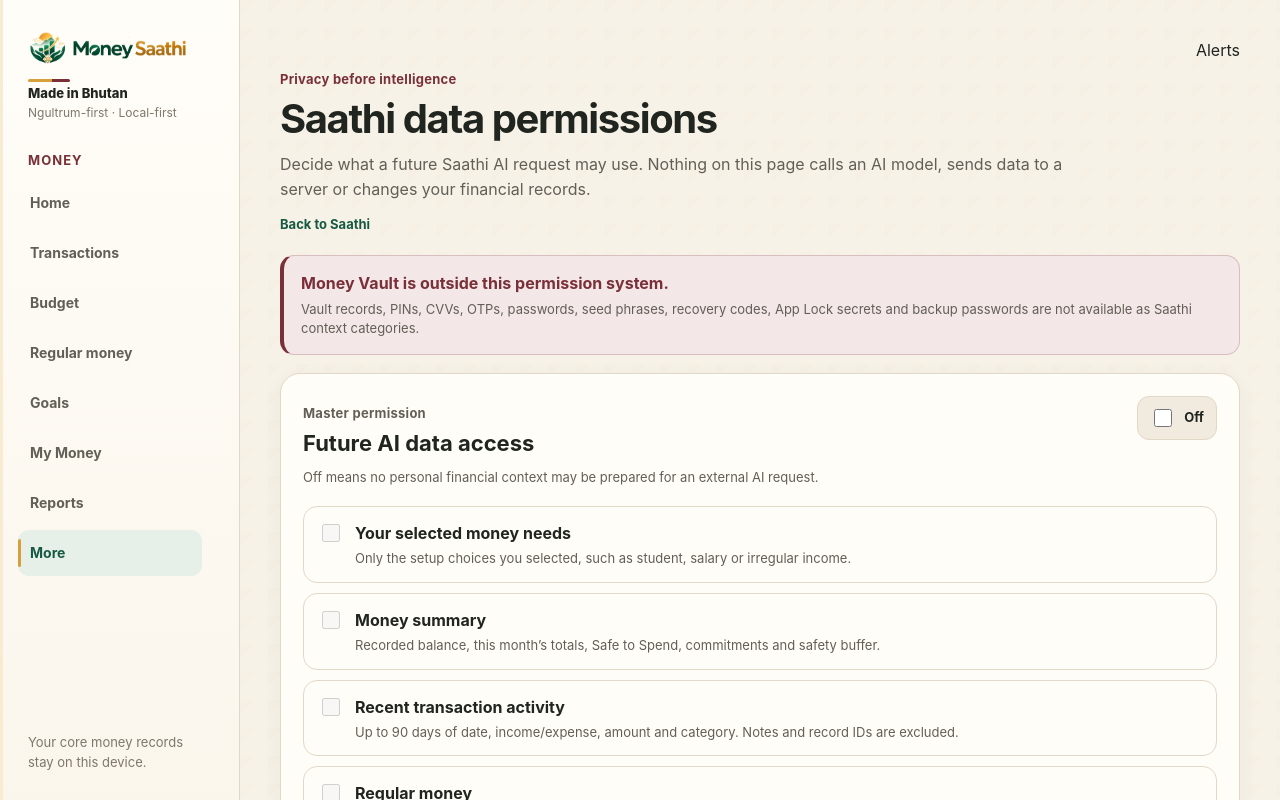
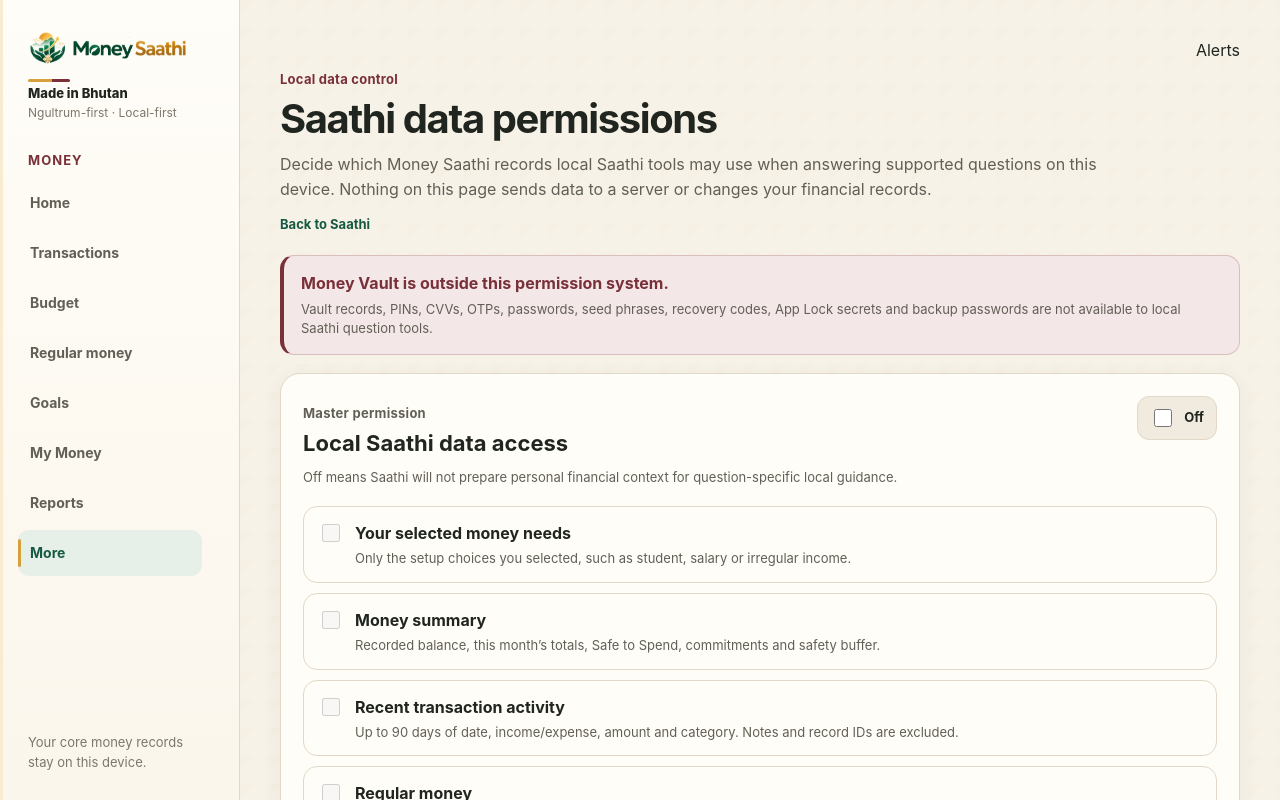
Before and after one commit to sambak07/money-saathi, a React (Vite) app: page /app/saathi/privacy in a window 1280 px wide. Shown: the top 800 px of the page. Built offline with nearby package versions, Linux system fonts and the light colour scheme.

Commit message:
fix: align Saathi with local-only strategy

```diff
--- a/src/pages/MorePage.tsx
+++ b/src/pages/MorePage.tsx
@@ -121,7 +121,7 @@
       {
         to: '/app/saathi/privacy',
         label: 'Saathi data permissions',
-        description: 'Control and preview what a future AI request may use.',
+        description: 'Control and preview what local Saathi question tools may use.',
       },
       {
         to: '/app/security',
--- a/src/pages/SaathiGuidePage.tsx
+++ b/src/pages/SaathiGuidePage.tsx
@@ -323,7 +323,7 @@
               to="/app/saathi/privacy"
               className="saathi-privacy-link"
             >
-              Review future AI data permissions
+              Review local Saathi data permissions
             </Link>
           </div>
         </section>
--- a/src/pages/SaathiPrivacyPage.tsx
+++ b/src/pages/SaathiPrivacyPage.tsx
@@ -354,7 +354,7 @@
     setMessage(
       permissions.enabled
         ? 'Saathi data permissions are saved locally on this device. Nothing was sent anywhere.'
-        : 'Saathi AI data access remains off.',
+        : 'Saathi local data access remains off.',
     )
   }
 
@@ -369,7 +369,7 @@
     setShowPreview(false)
 
     setMessage(
-      'Saathi AI data permissions were reset to off.',
+      'Saathi local data permissions were reset to off.',
     )
   }
 
@@ -378,7 +378,7 @@
       <div className="dashboard-container saathi-privacy-page">
         <header className="saathi-privacy-header">
           <p className="dashboard-eyebrow">
-            Privacy before intelligence
+            Local data control
           </p>
 
           <h1>
@@ -386,9 +386,10 @@
           </h1>
 
           <p>
-            Decide what a future Saathi AI request may use.
-            Nothing on this page calls an AI model, sends data to a
-            server or changes your financial records.
+            Decide which Money Saathi records local Saathi tools may
+            use when answering supported questions on this device.
+            Nothing on this page sends data to a server or changes
+            your financial records.
           </p>
 
           <Link to="/app/saathi">
@@ -404,7 +405,7 @@
           <span>
             Vault records, PINs, CVVs, OTPs, passwords, seed phrases,
             recovery codes, App Lock secrets and backup passwords are
-            not available as Saathi context categories.
+            not available to local Saathi question tools.
           </span>
         </section>
 
@@ -425,12 +426,12 @@
               </p>
 
               <h2>
-                Future AI data access
+                Local Saathi data access
               </h2>
 
               <p>
-                Off means no personal financial context may be
-                prepared for an external AI request.
+                Off means Saathi will not prepare personal financial
+                context for question-specific local guidance.
               </p>
             </div>
 
@@ -655,7 +656,7 @@
                 </strong>
 
                 <span>
-                  This is a preview only. It has not been sent anywhere.
+                  This is a local preview only. It has not been sent anywhere.
                 </span>
               </div>
 
```
Also changed, not shown: 2 other files (tests, documents, lock files or other folders).
